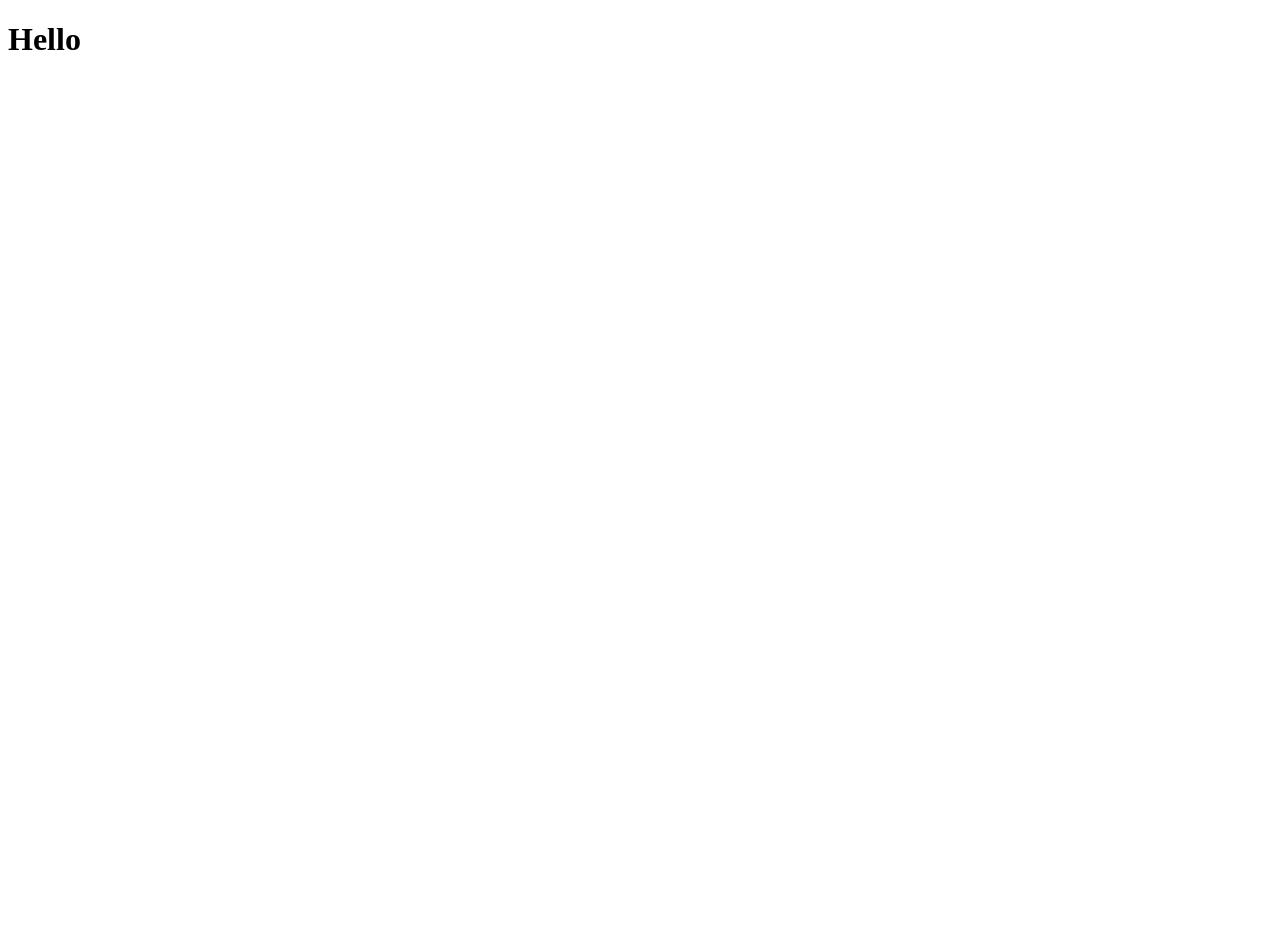
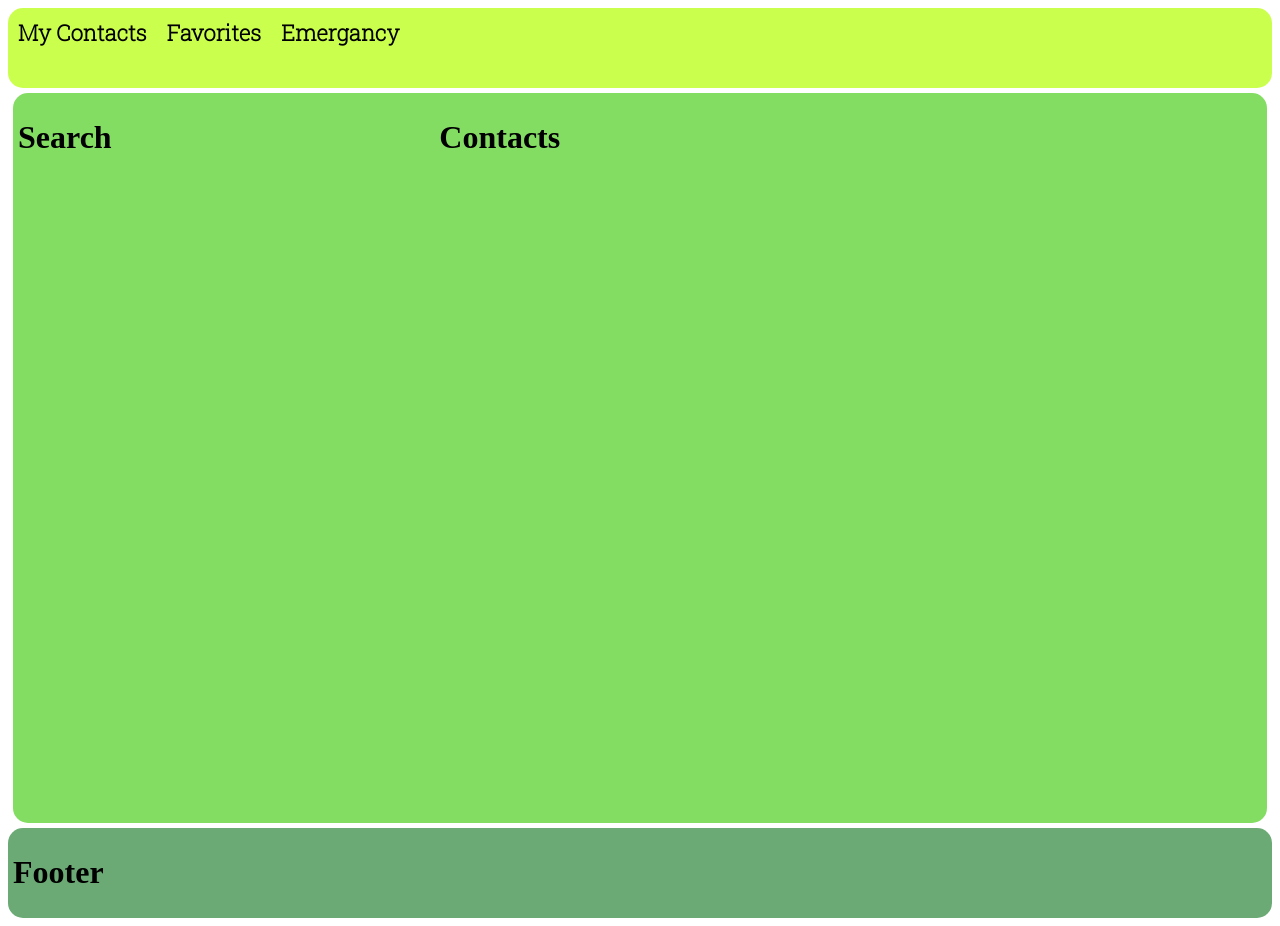
Before and after one commit to viveksangwan-cmd/phonebook, a React (Create React App) app: page / in a window 1280 px wide. Before the commit the page ends 800 px from the top, so only its background shows below. Built offline with nearby package versions, Linux system fonts and the light colour scheme.

Commit message:
basic css styling done

```diff
--- a/public/index.html
+++ b/public/index.html
@@ -2,7 +2,7 @@
 <html lang="en">
   <head>
     <meta charset="utf-8" />
-    <title>React App</title>
+    <title>Phonebook</title>
   </head>
   <body>
     <noscript>You need to enable JavaScript to run this app.</noscript>
--- a/src/App.js
+++ b/src/App.js
@@ -1,5 +1,20 @@
+import React from "react";
+import Header from "./components/Header";
+import Search from "./components/Search";
+import Contacts from "./components/Contacts";
+import Footer from "./components/Footer";
+
 function App() {
-  return <h1>Hello</h1>;
+  return (
+    <React.Fragment>
+      <Header />
+      <div className="wrapper">
+        <Search />
+        <Contacts />
+      </div>
+      <Footer />
+    </React.Fragment>
+  );
 }
 
 export default App;
--- /dev/null
+++ b/src/components/Contacts.jsx
@@ -0,0 +1,13 @@
+import React, { Component } from "react";
+class Contacts extends Component {
+  state = {};
+  render() {
+    return (
+      <div className="contacts">
+        <h1>Contacts</h1>
+      </div>
+    );
+  }
+}
+
+export default Contacts;
--- /dev/null
+++ b/src/components/Footer.jsx
@@ -0,0 +1,13 @@
+import React, { Component } from "react";
+class Footer extends Component {
+  state = {};
+  render() {
+    return (
+      <div className="footer">
+        <h1>Footer</h1>
+      </div>
+    );
+  }
+}
+
+export default Footer;
--- /dev/null
+++ b/src/components/Header.jsx
@@ -0,0 +1,16 @@
+import React, { Component } from "react";
+class Header extends Component {
+  render() {
+    return (
+      <>
+        <div className="header">
+          <h1 className="header-options">My Contacts</h1>
+          <h1 className="header-options">Favorites</h1>
+          <h1 className="header-options">Emergancy</h1>
+        </div>
+      </>
+    );
+  }
+}
+
+export default Header;
--- /dev/null
+++ b/src/components/Search.jsx
@@ -0,0 +1,13 @@
+import React, { Component } from "react";
+class Search extends Component {
+  state = {};
+  render() {
+    return (
+      <div className="search">
+        <h1>Search</h1>
+      </div>
+    );
+  }
+}
+
+export default Search;
--- a/src/index.js
+++ b/src/index.js
@@ -1,10 +1,6 @@
 import React from "react";
 import ReactDOM from "react-dom";
 import App from "./App";
+import "./styles/index.css";
 
-ReactDOM.render(
-  <React.StrictMode>
-    <App />
-  </React.StrictMode>,
-  document.getElementById("root")
-);
+ReactDOM.render(<App />, document.getElementById("root"));
--- /dev/null
+++ b/src/styles/index.css
@@ -0,0 +1,49 @@
+@import url("https://fonts.googleapis.com/css2?family=Roboto+Slab:wght@200&display=swap");
+:root {
+  --primary-text-color: black;
+  --secondary-text-color: #af7a6d;
+
+  --header-background-color: #cbff4d;
+  --wrapper-background-color: #84dd63;
+  --footer-background-color: #6baa75;
+
+  --primary-font: "Roboto Slab", serif;
+}
+
+.header {
+  height: 10vh;
+  background-color: var(--header-background-color);
+  border-radius: 15px;
+  display: flex;
+  justify-content: flex-start;
+  /* padding: 10px; */
+}
+.header > * {
+  font-size: 22px;
+  margin: 10px;
+  color: var(--primary-text-color);
+  font-family: var(--primary-font);
+}
+
+.wrapper {
+  display: flex;
+  border-radius: 15px;
+  margin: 5px;
+  background-color: var(--wrapper-background-color);
+}
+
+.wrapper > * {
+  padding: 5px;
+  flex: 2;
+  color: var(--primary-text-color);
+  min-height: 90vh;
+}
+.search {
+  flex: 1;
+}
+
+.footer {
+  border-radius: 15px;
+  padding: 5px;
+  background-color: var(--footer-background-color);
+}
```
